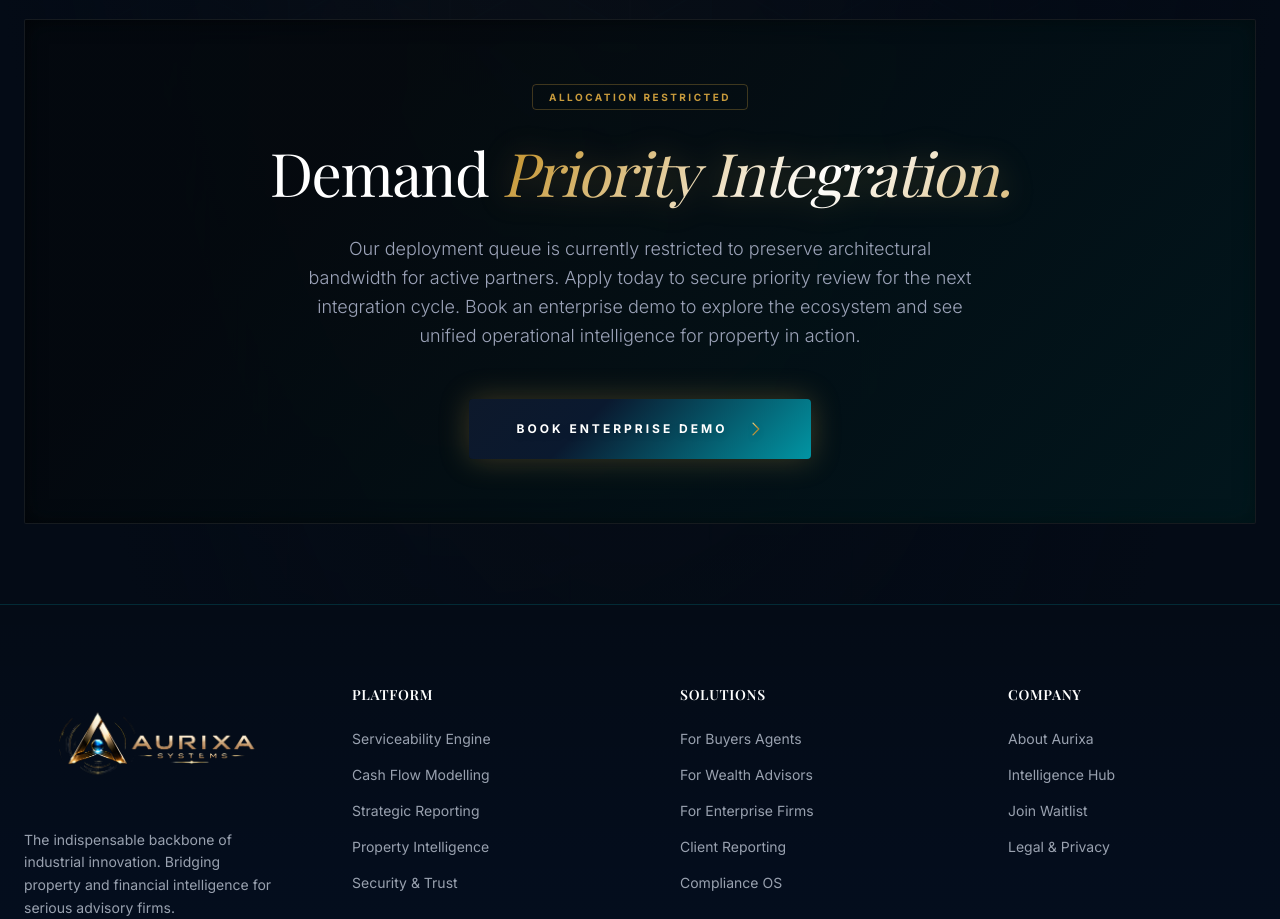
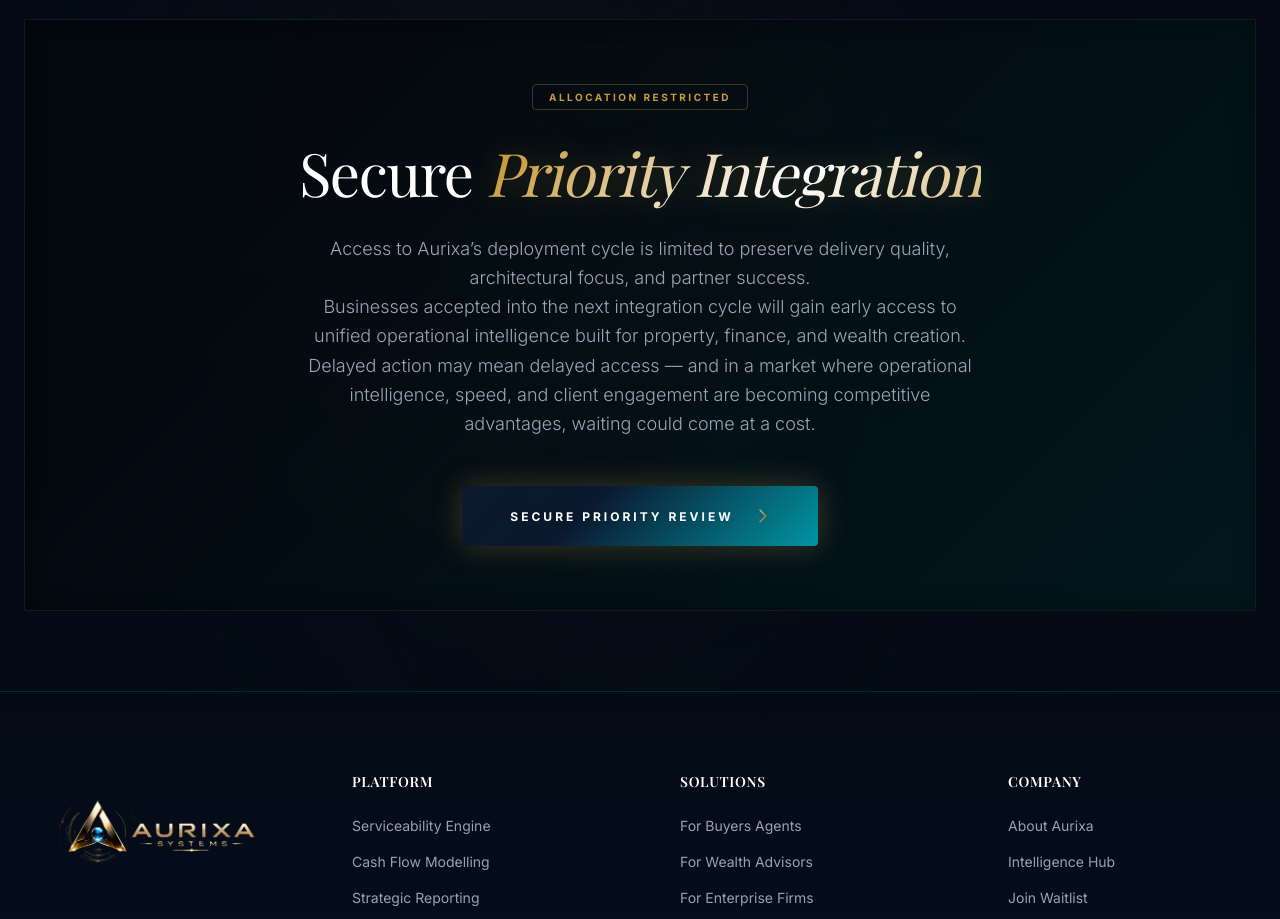
Before and after one commit to lavan96/aurixa-systems, a React (Vite) app: page /platform in a window 1280 px wide. Shown: the part 5060-5979 px from the top of the page. Built offline with nearby package versions, Linux system fonts and the light colour scheme; a web font is replaced by a local one.

Commit message:
Update platform CTA copy

```diff
--- a/src/pages/Platform.tsx
+++ b/src/pages/Platform.tsx
@@ -368,12 +368,14 @@ export default function Platform() {
           <div className="absolute inset-0 bg-chrome-prismatic opacity-10 pointer-events-none" />
           <div className="relative z-10 flex flex-col items-center">
             <span className="px-4 py-1 text-[10px] font-bold uppercase tracking-[0.25em] text-[#C89B3C] border border-[#C89B3C]/30 mb-8 rounded-sm">Allocation Restricted</span>
-            <h3 className="text-4xl md:text-6xl font-display font-light tracking-tight mb-8 text-white">Demand <span className="italic text-chrome-prismatic">Priority Integration.</span></h3>
-            <p className="text-[#9CA3B8] mb-12 max-w-2xl mx-auto text-lg leading-relaxed font-light">
-              Our deployment queue is currently restricted to preserve architectural bandwidth for active partners. Apply today to secure priority review for the next integration cycle. Book an enterprise demo to explore the ecosystem and see unified operational intelligence for property in action.
-            </p>
+            <h3 className="text-4xl md:text-6xl font-display font-light tracking-tight mb-8 text-white">Secure <span className="italic text-chrome-prismatic">Priority Integration</span></h3>
+            <div className="text-[#9CA3B8] mb-12 max-w-2xl mx-auto text-lg leading-relaxed font-light">
+              <p>Access to Aurixa’s deployment cycle is limited to preserve delivery quality, architectural focus, and partner success.</p>
+              <p>Businesses accepted into the next integration cycle will gain early access to unified operational intelligence built for property, finance, and wealth creation.</p>
+              <p>Delayed action may mean delayed access — and in a market where operational intelligence, speed, and client engagement are becoming competitive advantages, waiting could come at a cost.</p>
+            </div>
             <Link to="/contact" className="group relative inline-flex items-center justify-center px-12 py-5 text-[12px] uppercase tracking-[0.25em] font-bold text-white btn-chrome-prismatic rounded-sm transition-all hover:scale-105 shadow-[0_0_30px_rgba(200,155,60,0.3)]">
-              <span className="drop-shadow-md">Book Enterprise Demo</span>
+              <span className="drop-shadow-md">SECURE PRIORITY REVIEW</span>
               <ArrowRight className="w-5 h-5 ml-4 group-hover:translate-x-1 transition-transform drop-shadow-md" style={{ stroke: "url(#icon-gold-gradient)", strokeWidth: 1.5 }}/>
             </Link>
           </div>
```
